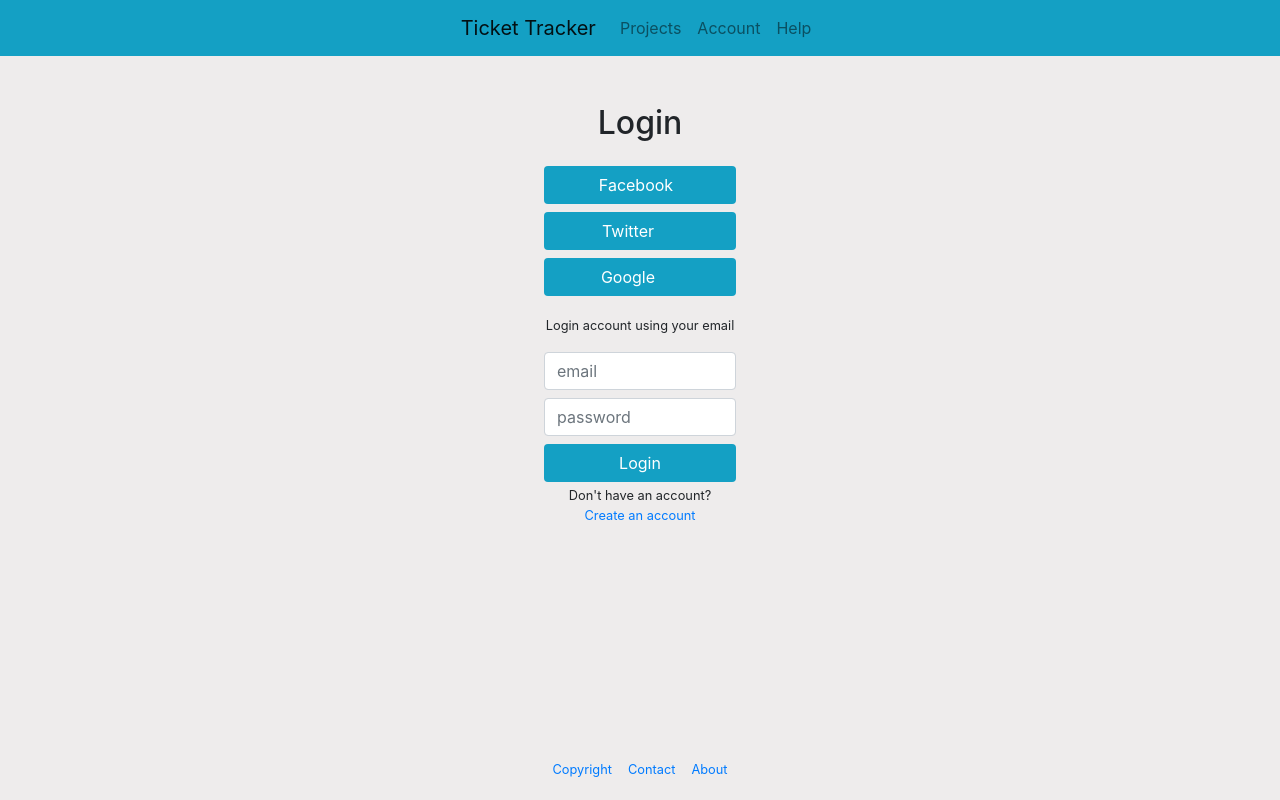
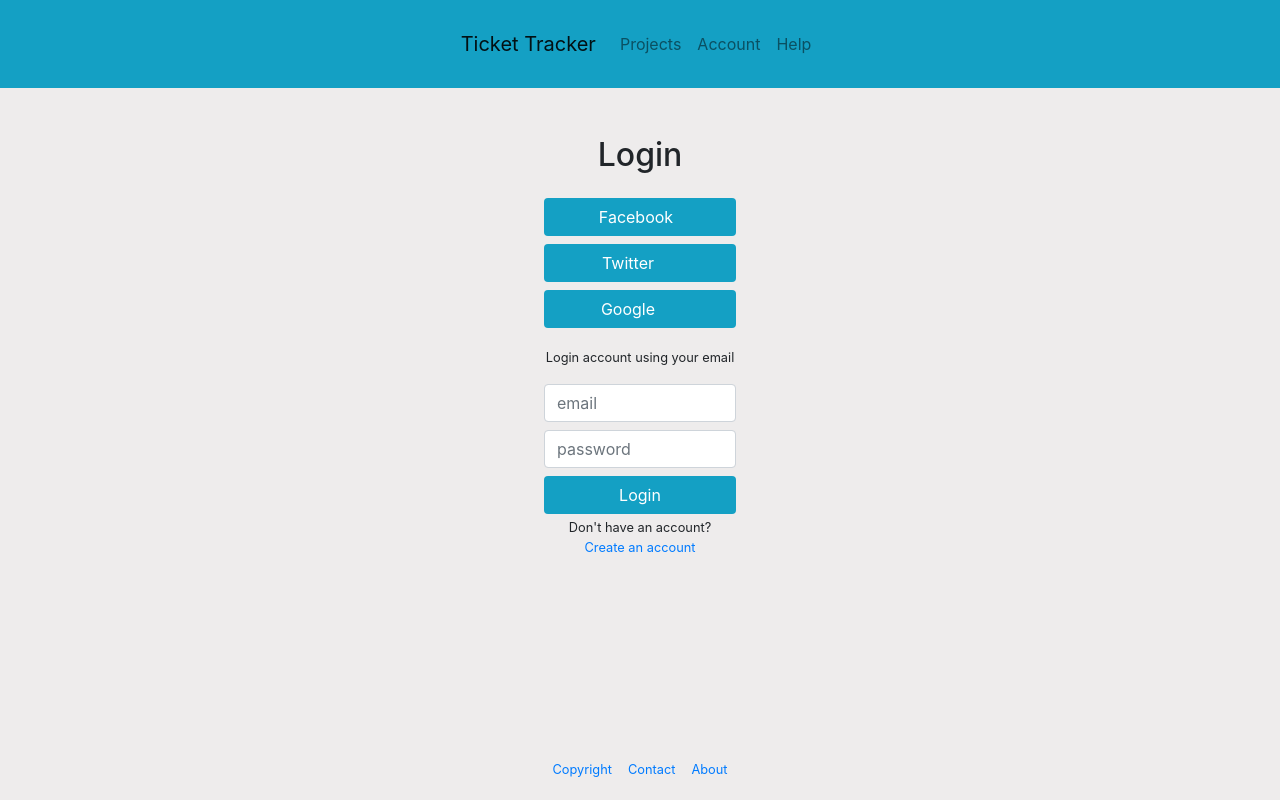
Before and after one commit to Raf-Batista/TicketTracker-Old, a React (Create React App) app in the folder ticket-tracker-client/: page / in a window 1280 px wide. Built offline with nearby package versions, Linux system fonts and the light colour scheme.

Commit message:
Add padding

```diff
--- a/ticket-tracker-client/src/components/Navbar/Navbar.js
+++ b/ticket-tracker-client/src/components/Navbar/Navbar.js
@@ -3,7 +3,7 @@ import './Navbar.css'
 
 const Navbar = () => {
     return (
-        <div className="navigation d-lg-flex justify-content-lg-around">
+        <div className="navigation d-lg-flex justify-content-lg-around p-3">
             <nav class="navbar navbar-expand-lg navbar-light ">
                 <a class="navbar-brand" href="#">Ticket Tracker</a>
                 <button class="navbar-toggler" type="button" data-toggle="collapse" data-target="#navbarNav" aria-controls="navbarNav" aria-expanded="false" aria-label="Toggle navigation">
```
